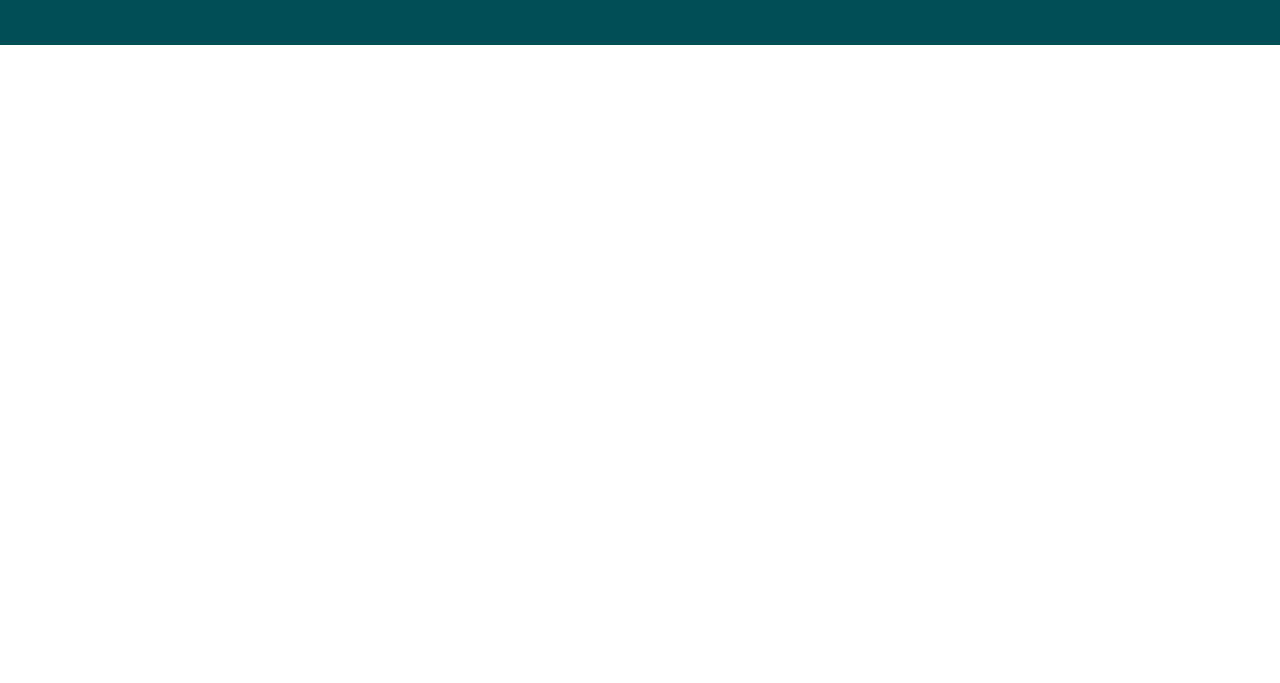
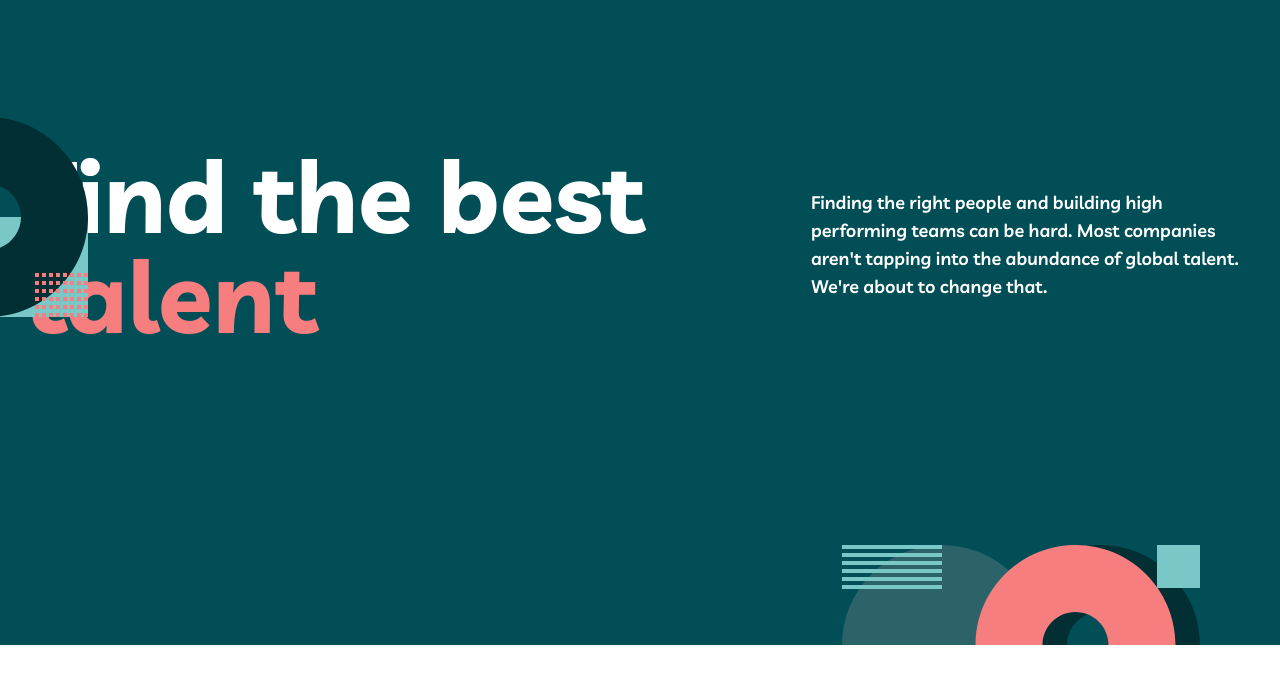
Before and after one commit to Damjan15/myteam, a website: page index.html in a window 1280 px wide. Shown: the part 99-782 px from the top of the page. Drawn offline with Linux system fonts and the light colour scheme.

Commit message:
feat: hero section created

```diff
--- a/css/input.css
+++ b/css/input.css
@@ -30,6 +30,10 @@ body {
 
 .h3 {
   @apply text-[18px] leading-[28px] font-bold;
+}
+
+.body {
+  @apply text-[15px] leading-[25px] font-semibold lg:text-[18px] lg:leading-[28px];
 }
 
 /* ====== BUTTONS ====== */
--- a/index.html
+++ b/index.html
@@ -17,6 +17,7 @@
 </head>
 
 <body>
+    <!-- Header -->
     <header class="bg-midnight-green py-12">
         <div class="section-container px-6 flex items-center justify-between">
             <div class="flex items-center space-x-8">
@@ -68,6 +69,28 @@
         </nav>
     </header>
 
+    <!-- Hero -->
+    <main class="relative bg-midnight-green h-[400px] md:h-[600px]">
+        <div class="section-container px-6 py-8 md:py-0">
+            <div
+                class="flex flex-col items-center justify-center text-center md:max-w-[600px] md:mx-auto md:pt-25 xl:flex-row xl:max-w-full xl:justify-start xl:text-left">
+                <h1 class="h1-lg text-white mb-4 md:mb-8 xl:mb-0">
+                    Find the best <span class="text-light-coral">talent</span>
+                </h1>
+                <p class="text-white body xl:max-w-[445px]">Finding the right people and building high performing teams
+                    can be hard. Most
+                    companies aren't
+                    tapping into the abundance of global talent. We're about to change that.</p>
+            </div>
+        </div>
+
+        <div>
+            <img src="assets/bg-pattern-home-1.svg" class="hidden xl:block xl:absolute xl:top-18 xl:-left-28" alt="">
+            <img src="assets/bg-pattern-home-2.svg"
+                class="absolute bottom-0 left-0 right-0 mx-auto xl:right-20 xl:mx-0 xl:left-auto" alt="">
+        </div>
+    </main>
+
     <script src="js/script.js"></script>
 </body>
 
```
Also changed, not shown: css/output.css.
